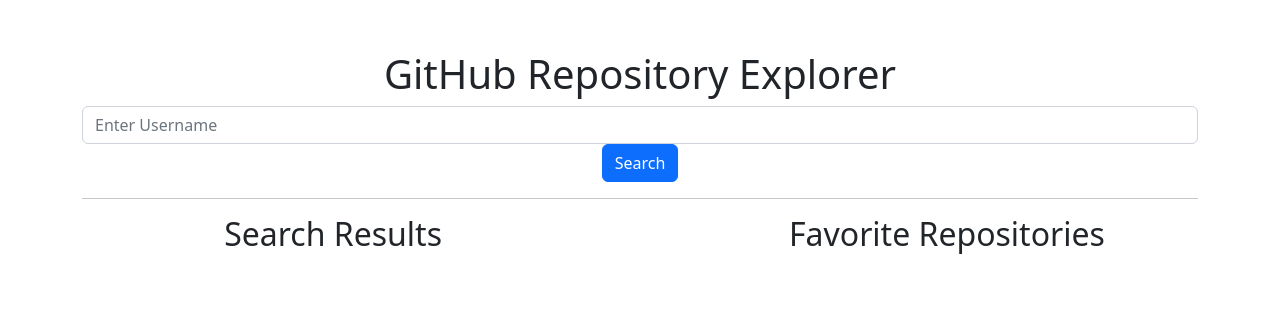
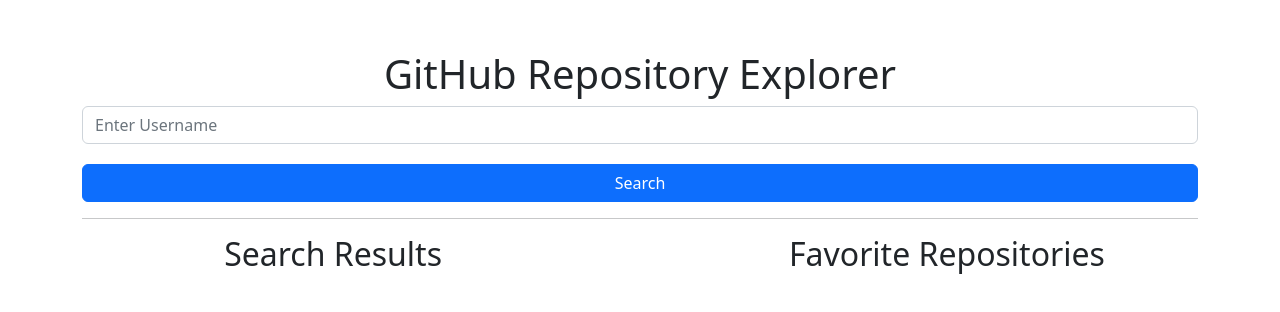
Before and after one commit to Brand0nLe/GitHub-Repository-Explorer, a React (Create React App) app: page / in a window 1280 px wide. Shown: the top 312 px of the page. Built offline with nearby package versions, Linux system fonts and the light colour scheme.

Commit message:
styles update

```diff
--- a/src/App.tsx
+++ b/src/App.tsx
@@ -2,7 +2,9 @@
 import logo from './logo.svg';
 import HomePage from './pages/HomePage';
 import 'bootstrap/dist/css/bootstrap.min.css';
-
+import './components/repositorylist/RepositoryList';
+import './components/userform/UserForm'
+;
 
 function App() {
   return (
--- a/src/components/repositorylist/RepositoryList.tsx
+++ b/src/components/repositorylist/RepositoryList.tsx
@@ -1,6 +1,7 @@
 import React from 'react';
 import Card from 'react-bootstrap/Card';
 import Button from 'react-bootstrap/Button';
+import './RepositoryList.css';
 
 interface RepositoryListProps {
   repositories: any[];
--- a/src/components/userform/UserForm.css
+++ b/src/components/userform/UserForm.css
@@ -1,11 +1,27 @@
 .form-group {
-    margin-bottom: 10px;
-  }
+  margin-bottom: 20px;
+  position: relative;
+}
 
-  .form-label {
-    font-weight: bold;
-  }
+.form-group .form-control {
+  padding: 10px 15px;
+  border-radius: 5px;
+  border: 1px solid #ced4da;
+  font-size: 1em;
+}
 
-  .form-button {
-    margin-top: 10px;
-  }
+.btn-primary {
+  margin-top: 20px;
+  width: 100%;
+  padding: 10px 20px;
+  background-color: #007bff;
+  border: none;
+  color: white;
+  border-radius: 5px;
+  cursor: pointer;
+  transition: background-color 0.3s ease;
+}
+
+.btn-primary:hover {
+  background-color: #0056b3;
+}
--- a/src/components/userform/UserForm.tsx
+++ b/src/components/userform/UserForm.tsx
@@ -1,5 +1,6 @@
 import React, { useState } from 'react';
 import { Form, Button } from 'react-bootstrap';
+import './UserForm.css';
 
 interface UserFormProps {
     onSubmit: (username: string) => void;
```
